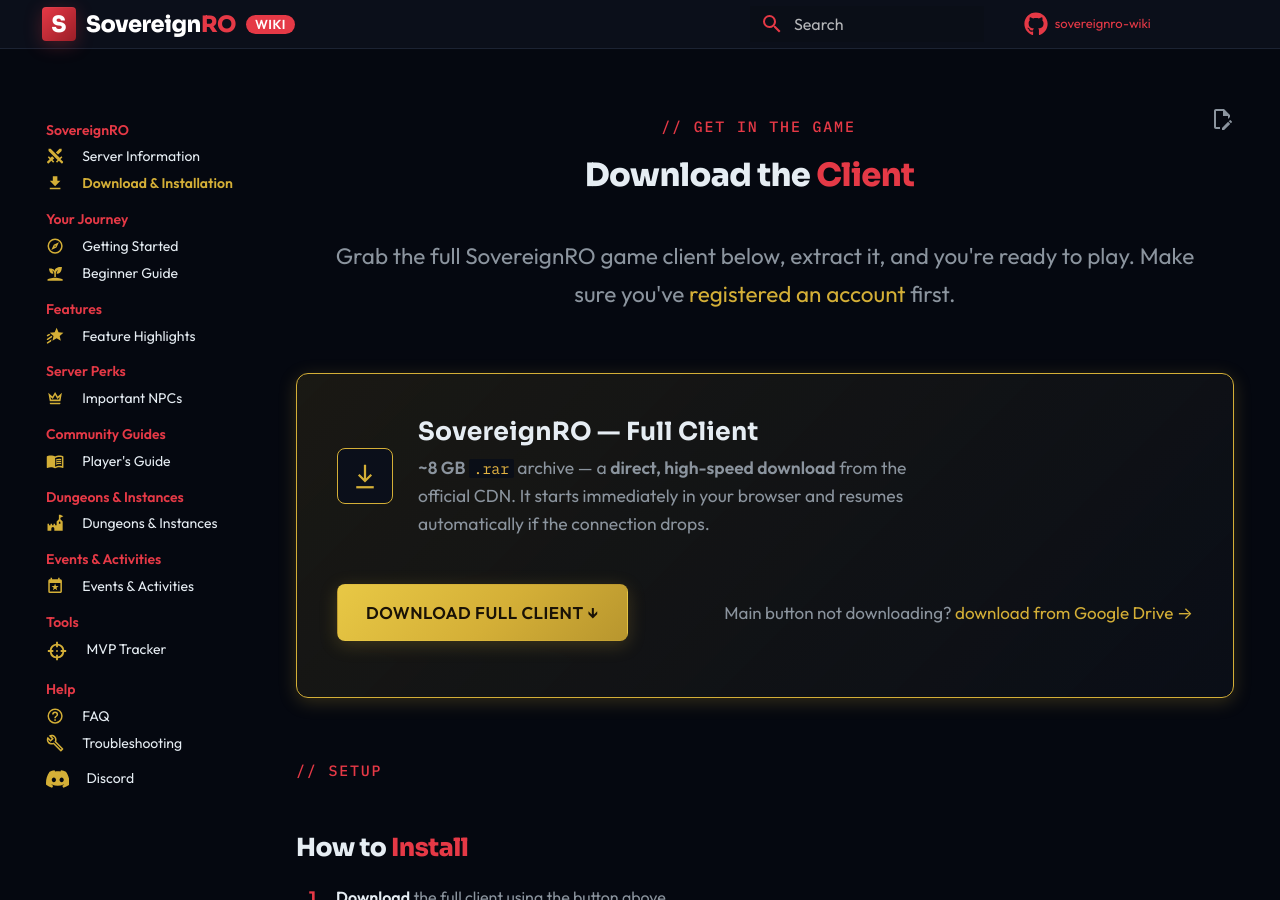
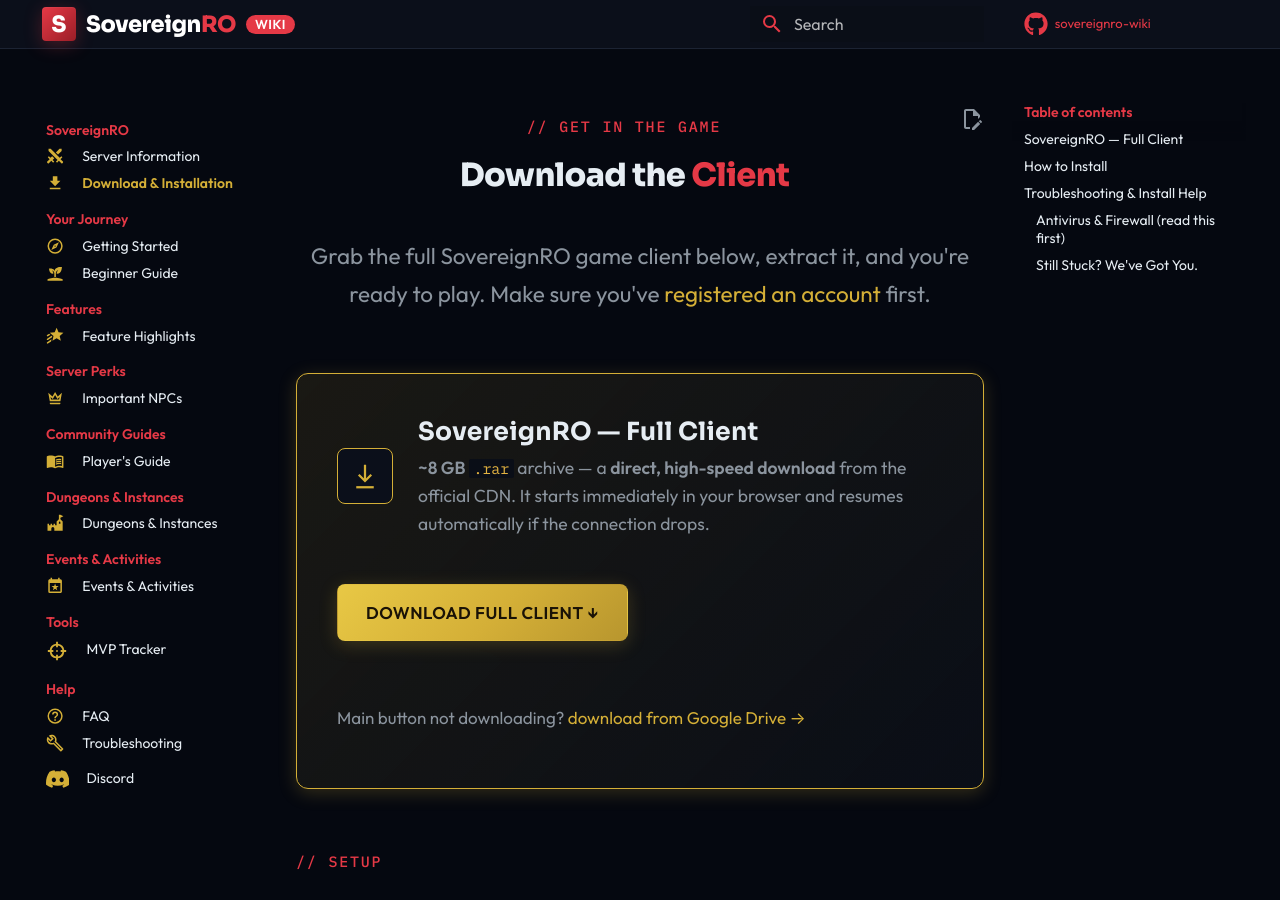
Before and after one commit to VortexWiki/sovereignro-wiki, an MkDocs documentation site: the page built from docs/download/index.md, in a window 1280 px wide and 900 px high. Built offline with MkDocs 1.6.1 and Material for MkDocs 9.7.7, drawn with Linux system fonts in a browser that asks for light colours; comment, search, counter and statistics services are not loaded; some of the changed lines change nothing that is shown.

Commit message:
Enable table of contents on Download & Installation page

```diff
--- a/docs/download/index.md
+++ b/docs/download/index.md
@@ -1,8 +1,6 @@
 ---
-title: Download
+title: Download & Installation
 icon: material/download
-hide:
-  - toc
 ---
 
 <section class="sov-page-hero" markdown>
```
